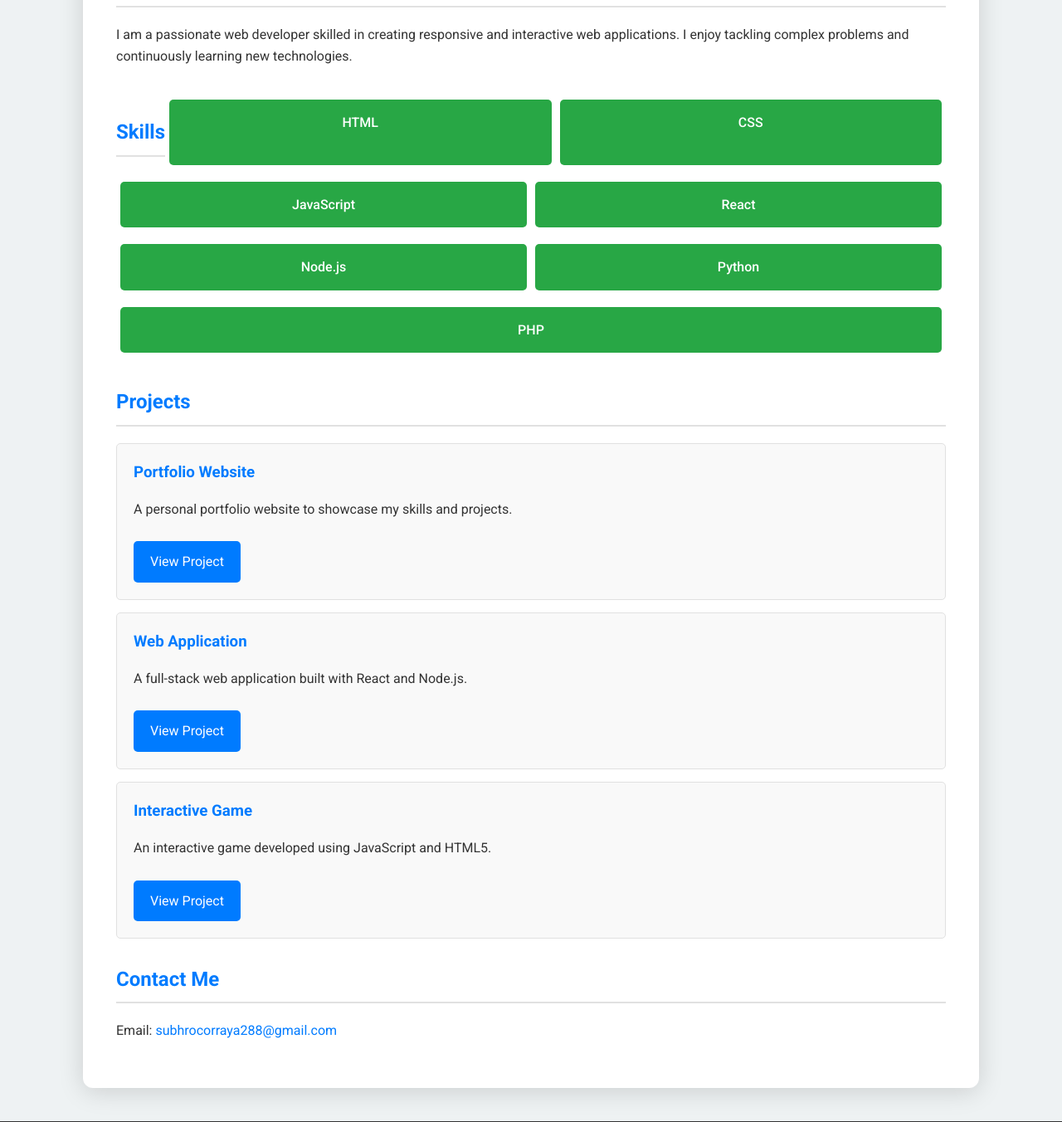
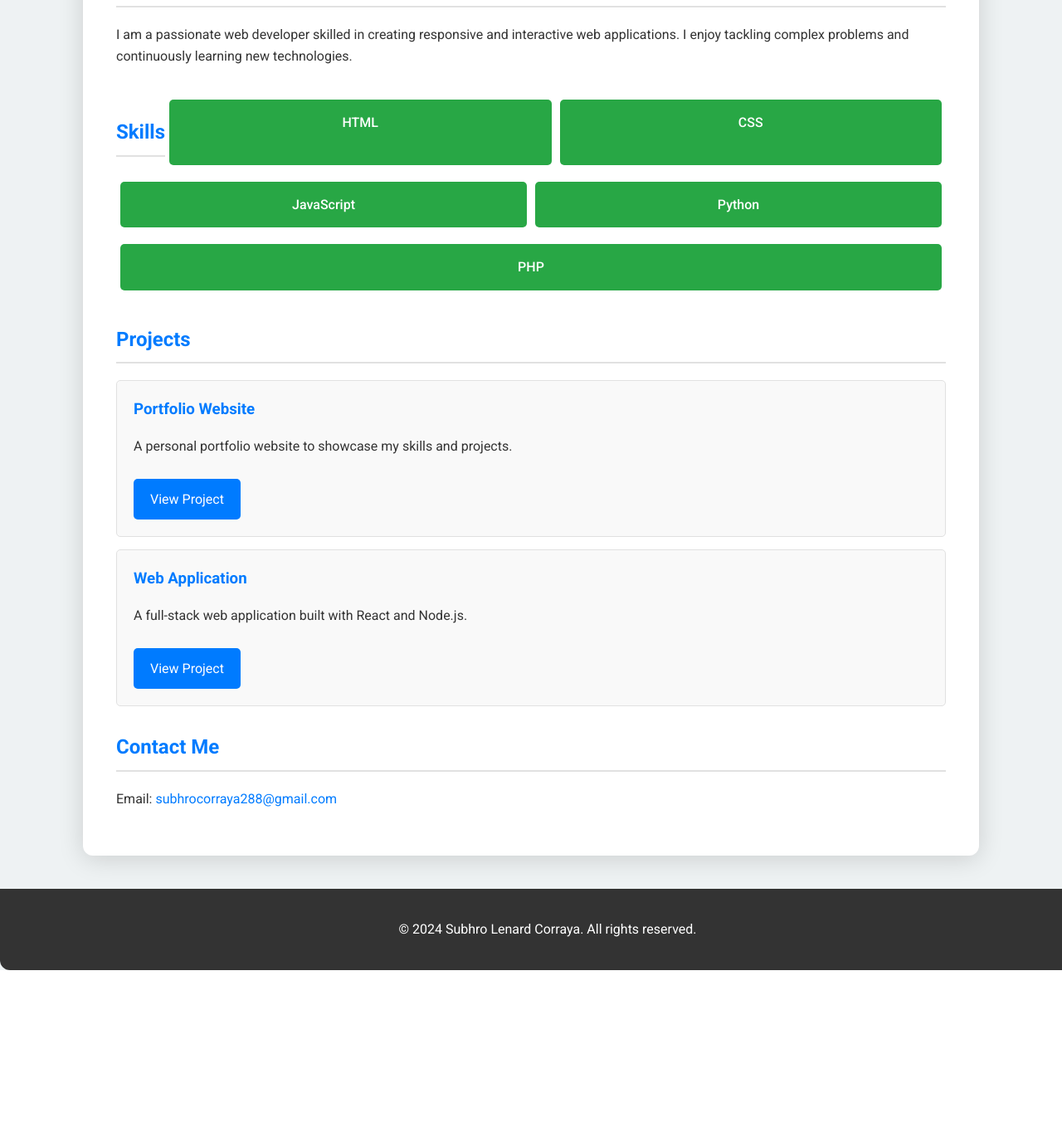
Before and after one commit to SubhroCorraya/portfolio, a PHP site: page /index.html in a window 1280 px wide. Shown: the part 784-2136 px from the top of the page at 83% size. After the commit the page ends 1953 px from the top, so only its background shows below. Run offline with PHP 8.4, Linux system fonts and the light colour scheme.

Commit message:
modified

```diff
--- a/index.html
+++ b/index.html
@@ -28,8 +28,6 @@
         <div class="skill">HTML</div>
         <div class="skill">CSS</div>
         <div class="skill">JavaScript</div>
-        <div class="skill">React</div>
-        <div class="skill">Node.js</div>
         <div class="skill">Python</div>
         <div class="skill">PHP</div>
     </section>
@@ -37,18 +35,13 @@
     <section class="projects">
         <h2>Projects</h2>
         <div class="project">
-            <h3>Portfolio Website</h3>
+          <h3>Portfolio Website</h3>
             <p>A personal portfolio website to showcase my skills and projects.</p>
             <a href="#" class="btn">View Project</a>
         </div>
         <div class="project">
             <h3>Web Application</h3>
             <p>A full-stack web application built with React and Node.js.</p>
-            <a href="#" class="btn">View Project</a>
-        </div>
-        <div class="project">
-            <h3>Interactive Game</h3>
-            <p>An interactive game developed using JavaScript and HTML5.</p>
             <a href="#" class="btn">View Project</a>
         </div>
     </section>
--- a/styles.css
+++ b/styles.css
@@ -1,4 +1,4 @@
-/* Global Styles */
+
 body {
     font-family: 'Roboto', sans-serif;
     margin: 0;
```
